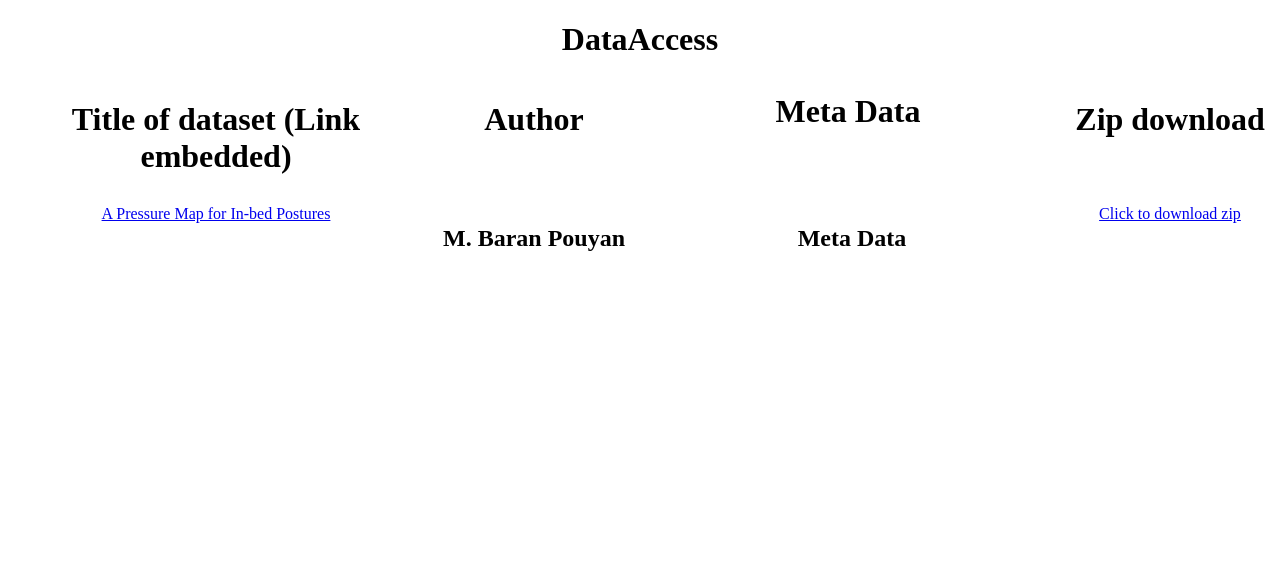
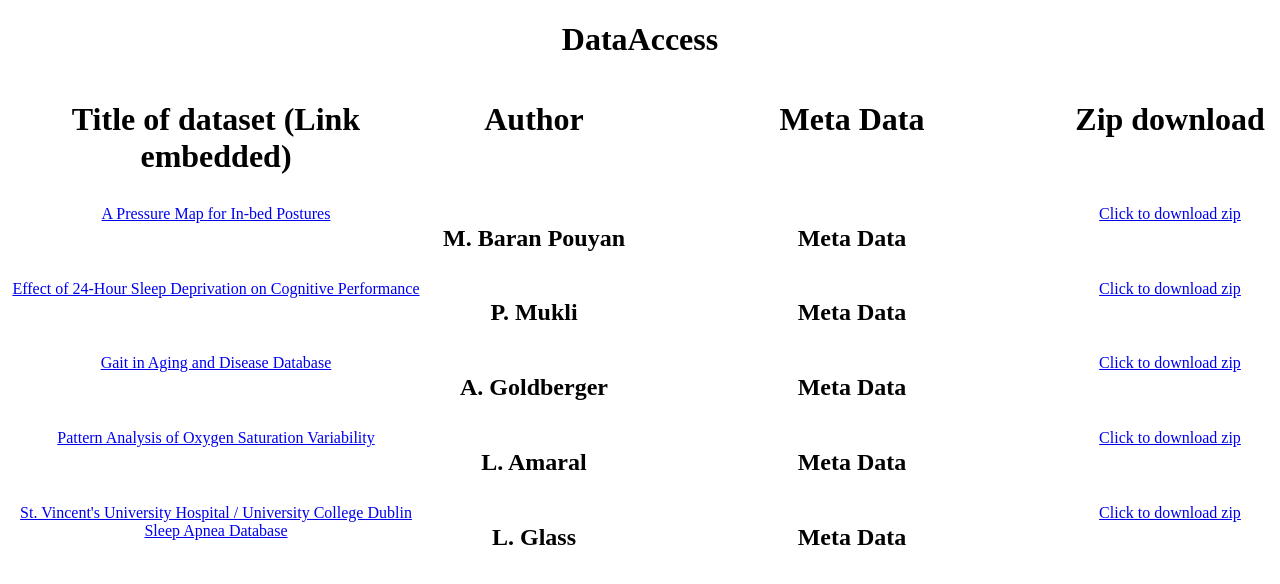
Before and after one commit to LandynMoreno/EE461L, a React (Create React App) app in the folder project/: page /dataaccess in a window 1280 px wide. Shown: the top 584 px of the page. Built offline with nearby package versions, Linux system fonts and the light colour scheme.

Commit message:
Updated List of Datasets

```diff
--- a/project/src/components/DataAccess.js
+++ b/project/src/components/DataAccess.js
@@ -7,38 +7,122 @@ function DataAccess() {
         <div>
             <h1>DataAccess</h1>
             <Grid container rowSpacing={1} columnSpacing={1} background='primary'>
-                <Grid item xs={4}>
+                <Grid item lg={4}>
                     <h1> Title of dataset (Link embedded)</h1>
                 </Grid>
-                <Grid item xs={2}>
+                <Grid item lg={2}>
                     <h1> Author </h1>
                 </Grid>
-                <Grid xs={4}>
+                <Grid item lg={4}>
                     <h1> Meta Data</h1>
                 </Grid>
-                <Grid item xs={2}>
+                <Grid item lg={2}>
                     <h1> Zip download</h1>
                 </Grid>
 
-                <Grid item xs={4}>
+                <Grid item lg={4}>
                     <a href="https://physionet.org/content/pmd/1.0.0/" target="_blank">A Pressure Map for In-bed Postures</a>
                 </Grid>
 
-                <Grid item xs={2}>
+                <Grid item lg={2}>
                     <h2>M. Baran Pouyan</h2>
                 </Grid>
 
-                <Grid item xs={4}>
+                <Grid item lg={4}>
                     <h2> Meta Data</h2>
                 </Grid>
 
-                <Grid item xs={2}>
+                <Grid item lg={2}>
                 <a href="https://physionet.org/static/published-projects/pmd/a-pressure-map-dataset-for-in-bed-posture-classification-1.0.0.zip"
                     download
                     >
                         Click to download zip
                     </a>
                 </Grid>
+
+                <Grid item lg={4}>
+                    <a href="https://physionet.org/content/sleep-dep-hemo-cog/1.0.0/" target="_blank">Effect of 24-Hour Sleep Deprivation on Cognitive Performance</a>
+                </Grid>
+
+                <Grid item lg={2}>
+                    <h2>P. Mukli</h2>
+                </Grid>
+
+                <Grid item lg={4}>
+                    <h2> Meta Data</h2>
+                </Grid>
+
+                <Grid item lg={2}>
+                <a href="https://physionet.org/static/published-projects/sleep-dep-hemo-cog/effect-of-24-hour-sleep-deprivation-on-cerebral-hemodynamics-and-cognitive-performance-1.0.0.zip"
+                    download
+                    >
+                        Click to download zip
+                    </a>
+                </Grid>
+
+                <Grid item lg={4}>
+                    <a href="https://physionet.org/content/gaitdb/1.0.0/" target="_blank">Gait in Aging and Disease Database</a>
+                </Grid>
+
+                <Grid item lg={2}>
+                    <h2>A. Goldberger</h2>
+                </Grid>
+
+                <Grid item lg={4}>
+                    <h2> Meta Data</h2>
+                </Grid>
+
+                <Grid item lg={2}>
+                <a href="https://physionet.org/static/published-projects/gaitdb/gait-in-aging-and-disease-database-1.0.0.zip"
+                    download
+                    >
+                        Click to download zip
+                    </a>
+                </Grid>
+
+
+                <Grid item lg={4}>
+                    <a href="https://physionet.org/content/osv/1.0.0/" target="_blank">Pattern Analysis of Oxygen Saturation Variability</a>
+                </Grid>
+
+                <Grid item lg={2}>
+                    <h2>L. Amaral</h2>
+                </Grid>
+
+                <Grid item lg={4}>
+                    <h2> Meta Data</h2>
+                </Grid>
+
+                <Grid item lg={2}>
+                <a href="https://physionet.org/static/published-projects/osv/pattern-analysis-of-oxygen-saturation-variability-1.0.0.zip"
+                    download
+                    >
+                        Click to download zip
+                    </a>
+                </Grid>
+
+                <Grid item lg={4}>
+                    <a href="https://physionet.org/content/ucddb/1.0.0/" target="_blank">
+                        St. Vincent's University Hospital / University College Dublin Sleep Apnea Database
+                    </a>
+                </Grid>
+
+                <Grid item lg={2}>
+                    <h2>L. Glass</h2>
+                </Grid>
+
+                <Grid item lg={4}>
+                    <h2> Meta Data</h2>
+                </Grid>
+
+                <Grid item lg={2}>
+                <a href="https://physionet.org/static/published-projects/ucddb/st-vincents-university-hospital-university-college-dublin-sleep-apnea-database-1.0.0.zip"
+                    download
+                    >
+                        Click to download zip
+                    </a>
+                </Grid>
+
             </Grid>
 
             {/* <h1>New User? make here :)</h1>
```
